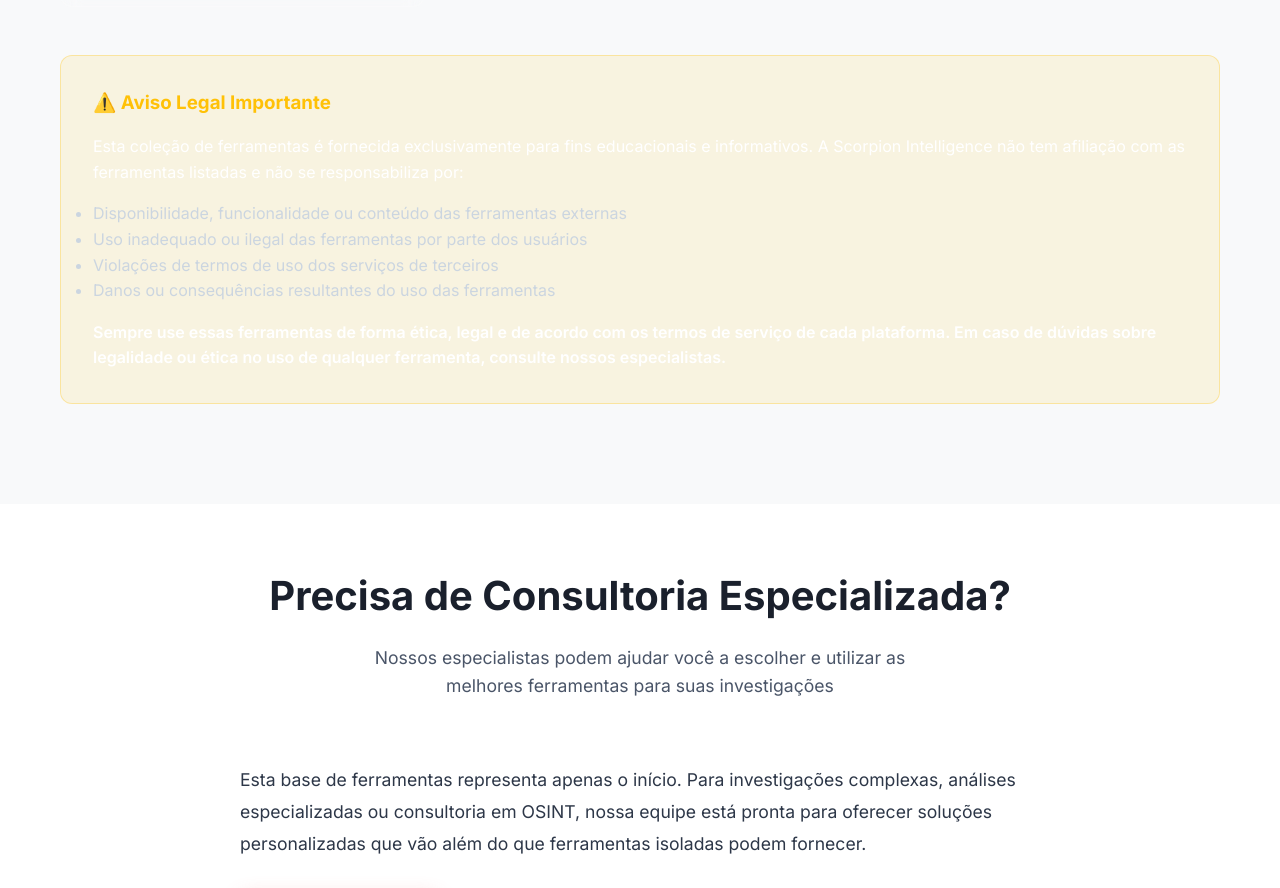
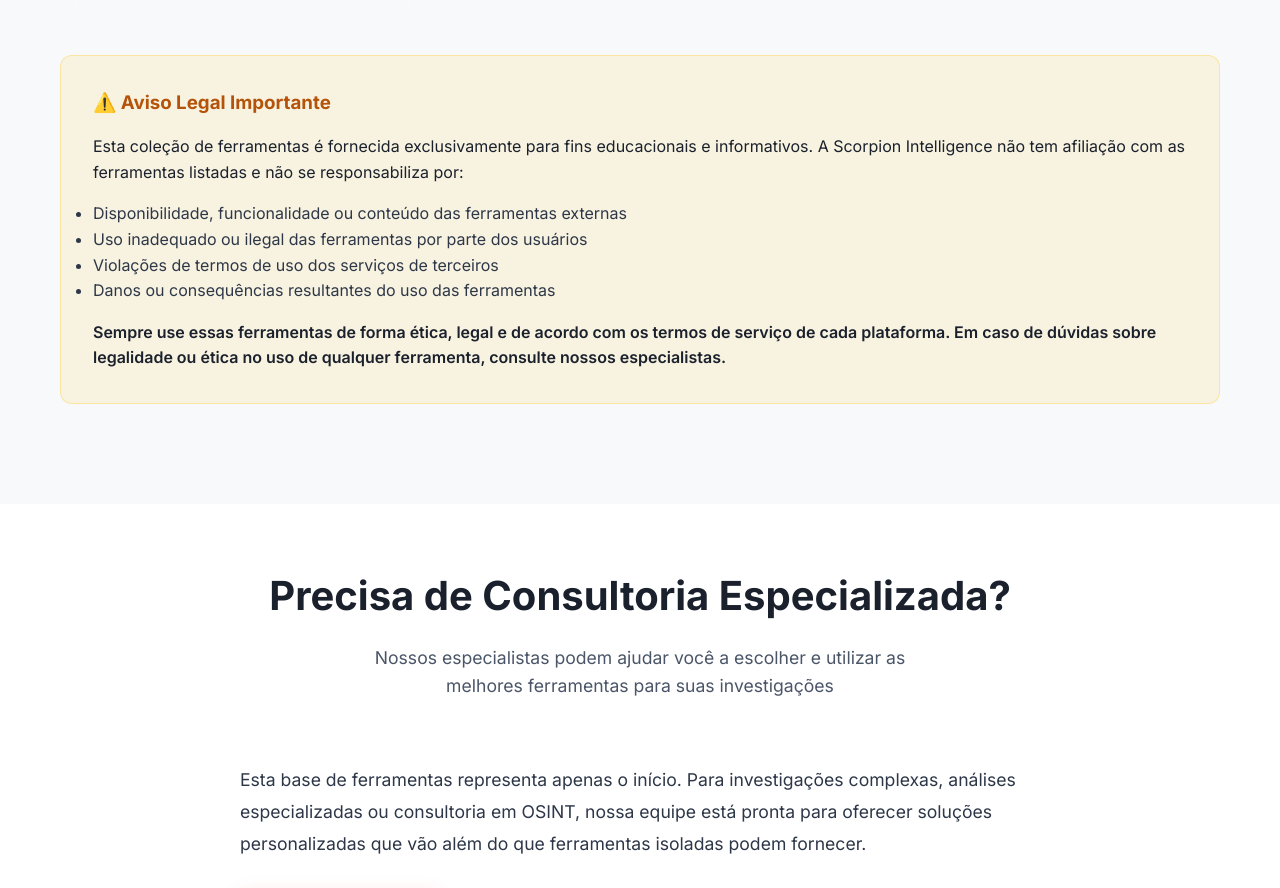
Before and after one commit to juliocamposmachado/scorpion-intelligence, a plain HTML site: page ferramentas-completas.html in a window 1280 px wide. Shown: the part 2717-3605 px from the top of the page. Drawn offline with Linux system fonts and the light colour scheme.

Commit message:
Fix text color contrast in legal warning section\n\n- Changed warning text from light colors (#fff, #cbd5e0) to dark colors (#1a202c, #2d3748)\n- Fixed title color from #ffc107 to #b45309 for better contrast on light yellow background\n- Ensures proper readability on light backgrounds in ferramentas-completas.html

```diff
--- a/ferramentas-completas.html
+++ b/ferramentas-completas.html
@@ -770,18 +770,18 @@
 
             <!-- Aviso Legal -->
             <div style="margin-top: 3rem; padding: 2rem; background: rgba(255, 193, 7, 0.1); border: 1px solid rgba(255, 193, 7, 0.3); border-radius: 12px;">
-                <h3 style="color: #ffc107; margin-bottom: 1rem;">⚠️ Aviso Legal Importante</h3>
-                <p style="color: #fff; margin-bottom: 1rem;">
+                <h3 style="color: #b45309; margin-bottom: 1rem;">⚠️ Aviso Legal Importante</h3>
+                <p style="color: #1a202c; margin-bottom: 1rem;">
                     Esta coleção de ferramentas é fornecida exclusivamente para fins educacionais e informativos.
                     A Scorpion Intelligence não tem afiliação com as ferramentas listadas e não se responsabiliza por:
                 </p>
-                <ul style="color: #cbd5e0; margin-bottom: 1rem;">
+                <ul style="color: #2d3748; margin-bottom: 1rem;">
                     <li>Disponibilidade, funcionalidade ou conteúdo das ferramentas externas</li>
                     <li>Uso inadequado ou ilegal das ferramentas por parte dos usuários</li>
                     <li>Violações de termos de uso dos serviços de terceiros</li>
                     <li>Danos ou consequências resultantes do uso das ferramentas</li>
                 </ul>
-                <p style="color: #fff; font-weight: 600;">
+                <p style="color: #1a202c; font-weight: 600;">
                     Sempre use essas ferramentas de forma ética, legal e de acordo com os termos de serviço de cada plataforma.
                     Em caso de dúvidas sobre legalidade ou ética no uso de qualquer ferramenta, consulte nossos especialistas.
                 </p>
```
